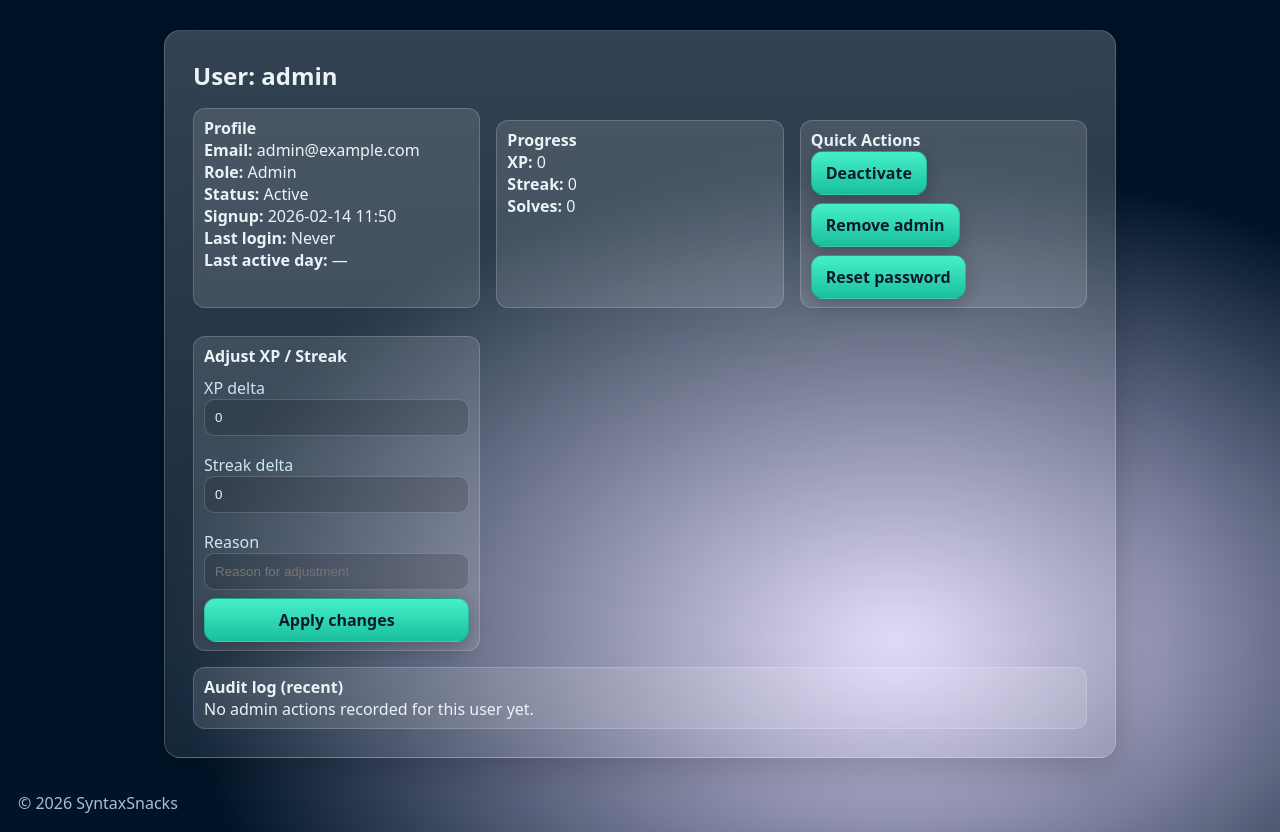
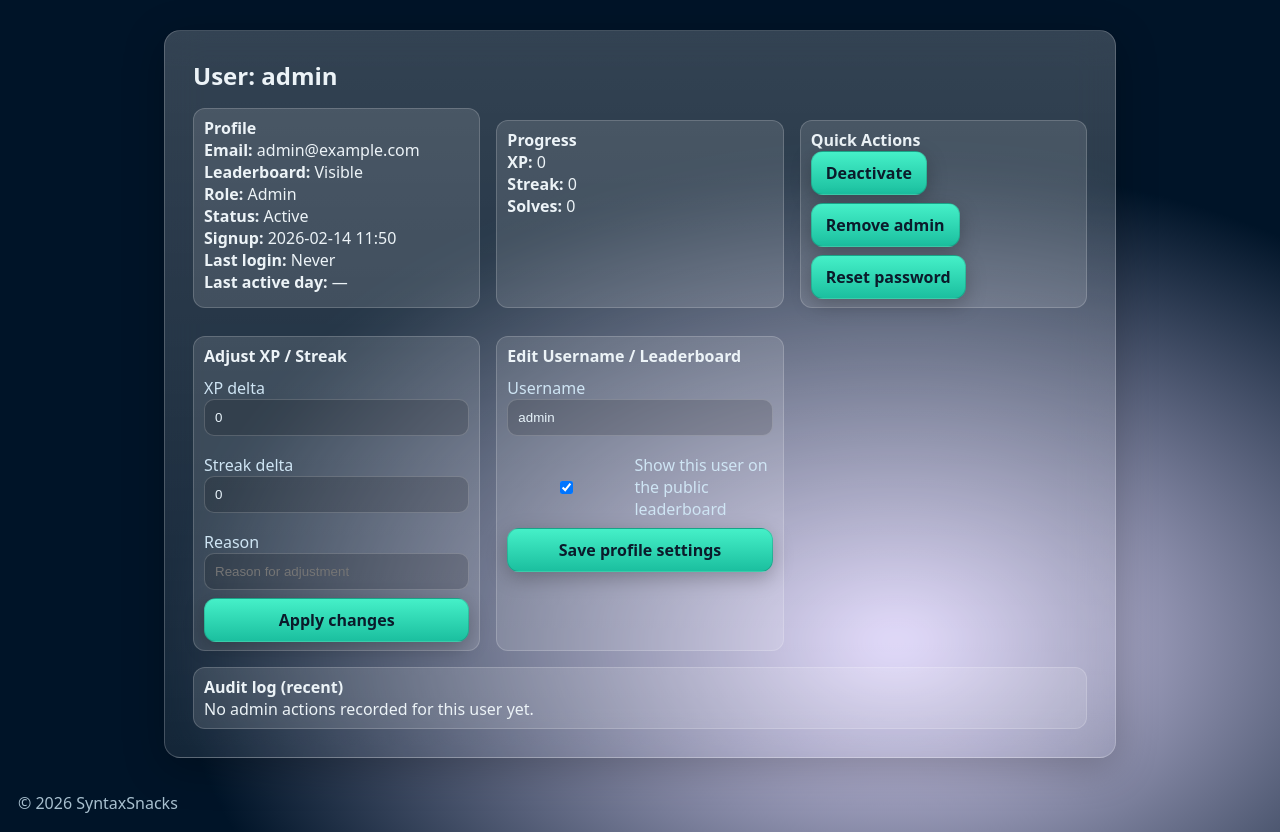
Before and after one commit to Cukowski/SyntaxSnacks, a Flask app: page /admin/users/1 in a window 1280 px wide. Shown: the part 118-950 px from the top of the page. Run offline with Flask 3, Linux system fonts and the light colour scheme; a user stored in the database is signed in.

Commit message:
admin(users): add username edit + leaderboard visibility toggle

```diff
--- a/app.py
+++ b/app.py
@@ -136,6 +136,7 @@ class User(db.Model, UserMixin):
     email = db.Column(db.String(120), unique=True)
     password_hash = db.Column(db.String(200))
     active = db.Column(db.Boolean, default=True, nullable=False)
+    show_on_leaderboard = db.Column(db.Boolean, default=True, nullable=False)
     xp = db.Column(db.Integer, default=0)
     streak = db.Column(db.Integer, default=0)
     last_login = db.Column(db.DateTime, nullable=True)
@@ -414,7 +415,13 @@ def submit_challenge(challenge_id):
 
 @app.route("/leaderboard")
 def leaderboard():
-    users = User.query.order_by(User.xp.desc(), User.streak.desc()).limit(50).all()
+    users = (
+        User.query
+        .filter(User.show_on_leaderboard.is_(True))
+        .order_by(User.xp.desc(), User.streak.desc())
+        .limit(50)
+        .all()
+    )
     return render_template("leaderboard.html", users=users)
 
 # ---- Dungeons & Exploration
@@ -740,6 +747,48 @@ def admin_adjust_user_stats(user_id):
     )
     db.session.commit()
     flash("Stats updated.")
+    return redirect(url_for("admin_user_detail", user_id=user.id))
+
+@app.post("/admin/users/<int:user_id>/update_profile")
+@login_required
+def admin_update_user_profile(user_id):
+    _guard_admin()
+    user = User.query.get_or_404(user_id)
+    new_username = (request.form.get("username") or "").strip()
+    show_on_leaderboard = request.form.get("show_on_leaderboard") == "on"
+
+    if not new_username:
+        flash("Username cannot be empty.")
+        return redirect(url_for("admin_user_detail", user_id=user.id))
+    if len(new_username) > 80:
+        flash("Username cannot exceed 80 characters.")
+        return redirect(url_for("admin_user_detail", user_id=user.id))
+
+    existing = (
+        User.query.filter(func.lower(User.username) == new_username.lower(), User.id != user.id)
+        .first()
+    )
+    if existing:
+        flash("That username is already in use.")
+        return redirect(url_for("admin_user_detail", user_id=user.id))
+
+    old_username = user.username
+    old_visibility = bool(user.show_on_leaderboard)
+    user.username = new_username
+    user.show_on_leaderboard = show_on_leaderboard
+    add_audit_log(
+        current_user.id,
+        user.id,
+        "update_profile",
+        {
+            "old_username": old_username,
+            "new_username": user.username,
+            "old_show_on_leaderboard": old_visibility,
+            "new_show_on_leaderboard": bool(user.show_on_leaderboard),
+        },
+    )
+    db.session.commit()
+    flash(f"Updated profile settings for {user.username}.")
     return redirect(url_for("admin_user_detail", user_id=user.id))
 
 
@@ -1360,6 +1409,11 @@ def _ensure_user_schema():
         }
         if "active" not in cols:
             conn.exec_driver_sql("ALTER TABLE user ADD COLUMN active BOOLEAN DEFAULT 1")
+        if "show_on_leaderboard" not in cols:
+            conn.exec_driver_sql("ALTER TABLE user ADD COLUMN show_on_leaderboard BOOLEAN DEFAULT 1")
+            conn.exec_driver_sql(
+                "UPDATE user SET show_on_leaderboard = 1 WHERE show_on_leaderboard IS NULL"
+            )
         if "last_login" not in cols:
             conn.exec_driver_sql("ALTER TABLE user ADD COLUMN last_login DATETIME")
         if "created_at" not in cols:
--- a/templates/admin/user_detail.html
+++ b/templates/admin/user_detail.html
@@ -12,6 +12,7 @@
     <div class="card">
       <h4>Profile</h4>
       <p><strong>Email:</strong> {{ user.email or '—' }}</p>
+      <p><strong>Leaderboard:</strong> {{ 'Visible' if user.show_on_leaderboard else 'Hidden' }}</p>
       <p><strong>Role:</strong> {{ 'Admin' if user.is_admin else 'User' }}</p>
       <p><strong>Status:</strong> {{ 'Active' if user.active else 'Inactive' }}</p>
       <p><strong>Signup:</strong> {{ user.created_at.strftime('%Y-%m-%d %H:%M') if user.created_at else '—' }}</p>
@@ -49,6 +50,17 @@
         <button type="submit" class="btn">Apply changes</button>
       </form>
     </div>
+    <div class="card">
+      <h4>Edit Username / Leaderboard</h4>
+      <form method="post" action="{{ url_for('admin_update_user_profile', user_id=user.id) }}" class="stacked" style="display:flex; flex-direction:column; gap:0.5rem;">
+        <label>Username <input type="text" name="username" value="{{ user.username }}" maxlength="80" required /></label>
+        <label style="display:flex; align-items:center; gap:0.5rem;">
+          <input type="checkbox" name="show_on_leaderboard" {{ 'checked' if user.show_on_leaderboard else '' }} />
+          Show this user on the public leaderboard
+        </label>
+        <button type="submit" class="btn">Save profile settings</button>
+      </form>
+    </div>
   </div>
 
   <div class="card" style="margin-top:1rem;">
--- a/templates/admin/users.html
+++ b/templates/admin/users.html
@@ -35,6 +35,7 @@
             <th>Email</th>
             <th>Role</th>
             <th>Status</th>
+            <th>Leaderboard</th>
             <th>XP</th>
             <th>Streak</th>
             <th>Last Login</th>
@@ -50,6 +51,7 @@
             <td class="user-email" title="{{ u.email or '' }}"><span class="truncate">{{ email[:22] ~ ('...' if email|length > 22 else '') }}</span></td>
             <td>{{ 'Admin' if u.is_admin else 'User' }}</td>
             <td>{{ 'Active' if u.active else 'Inactive' }}</td>
+            <td>{{ 'Visible' if u.show_on_leaderboard else 'Hidden' }}</td>
             <td>{{ u.xp }}</td>
             <td>{{ u.streak }}</td>
             <td>{{ u.last_login.strftime('%Y-%m-%d %H:%M') if u.last_login else 'Never' }}</td>
```
Also changed, not shown: tests/test_admin_users.py (+37 -0 lines).
